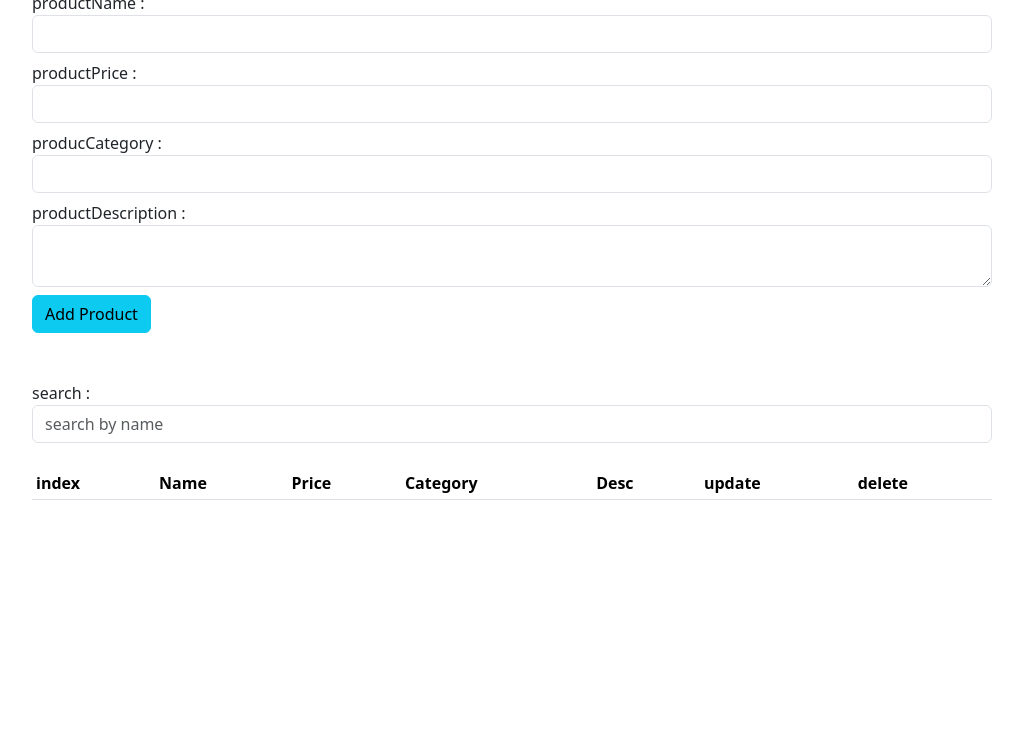
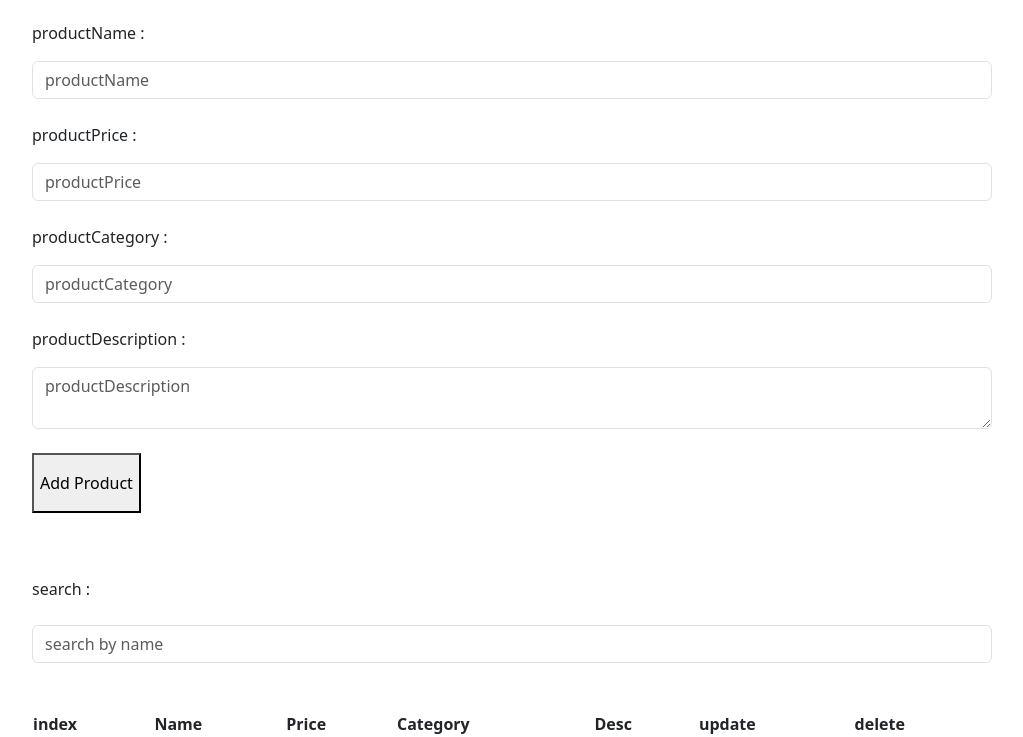
Before and after one commit to FaresGawwad/Product-Managment-System, a plain HTML site: page index.html in a window 1280 px wide. Shown: the part 107-844 px from the top of the page, without its empty margins (128-1151 px from the left). Before the commit the page ends 800 px from the top, so only its background shows below. Drawn offline with Linux system fonts and the light colour scheme.

Commit message:
Update index.html

```diff
--- a/index.html
+++ b/index.html
@@ -4,34 +4,47 @@
         <meta charset="UTF-8">
         <meta name="viewport" content="width=device-width, initial-scale=1.0">
         <link rel="stylesheet" href="bootstrap.min.css">
+        <link rel="stylesheet" href="style.css">
         <title>Product Managment System</title>
     </head>
     <body>
         <div class="w-75 mx-auto py-4">
-        <h3 class="py-3 fw-bolder">Product Managment System</h3>
+            <h1 class="h1 py-3 fw-bolder">Product Managment System</h1>
 
-        <label for="productNameInput">productName :</label>
-        <input type="text" class="form-control mb-2" id="productNameInput">
+            <label class="py-3 label-text" for="productNameInput">productName
+                :</label>
+            <input placeholder="productName" type="text"
+                class="input form-control mb-2" id="productNameInput">
 
-        <label for="productPriceInput">productPrice :</label>
-        <input type="number" class="form-control mb-2" id="productPriceInput">
+            <label class="py-3 label-text" for="productPriceInput">productPrice
+                :</label>
+            <input placeholder="productPrice" type="number"
+                class="input form-control mb-2" id="productPriceInput">
 
-        <label for="productCategoryInput">producCategory :</label>
-        <input type="text" class="form-control mb-2" id="productCategoryInput">
+            <label class="py-3 label-text"
+                for="productCategoryInput">productCategory :</label>
+            <input placeholder="productCategory" type="text"
+                class="input form-control mb-2" id="productCategoryInput">
 
-        <label for="productDescriptionInput">productDescription :</label>
-        <textarea type="text" class="form-control mb-2" id="productDescriptionInput">
-        </textarea>
+            <label class="py-3 label-text"
+                for="productDescriptionInput">productDescription :</label>
+            <textarea placeholder="productDescription"
+                class="input form-control mb-2"
+                id="productDescriptionInput"></textarea>
 
-        <button id="addButton" onclick="addProduct();" class="btn btn-info">Add Product</button>
-        <button id="updateButton" onclick="updateProduct();" class="btn d-none btn-primary">update</button>
+            <button id="addButton" onclick="addProduct();"
+                class=" py-3 my-3">Add Product</button>
+            <button id="updateButton" onclick="updateProduct();"
+                class=" d-none my-3">update</button>
         </div>
-    <div class="w-75 mx-auto py-4" >
-        <label for="search">search :</label>
-        <input oninput="searchProduct(this.value);" class="form-control" type="text" placeholder="search by name">
+        <div class="w-75 mx-auto py-4">
+            <label for="search" class="label-text">search :</label>
+            <input oninput="searchProduct(this.value);"
+                class="input form-control my-4" type="text"
+                placeholder="search by name">
         </div>
-    <table class="table table-sm table-responsive-sm mx-auto w-75 ">
-        <thead>
+        <table class=" mx-auto w-75">
+            <thead class="table-custom">
                 <th>index</th>
                 <th>Name</th>
                 <th>Price</th>
@@ -40,7 +53,7 @@
                 <th>update</th>
                 <th>delete</th>
             </thead>
-        <tbody id="tableBody" class="py-3">
+            <tbody id="tableBody" class=" py-3">
 
             </tbody>
         </table>
```
Lines whose indentation alone changed are shown as unchanged.
